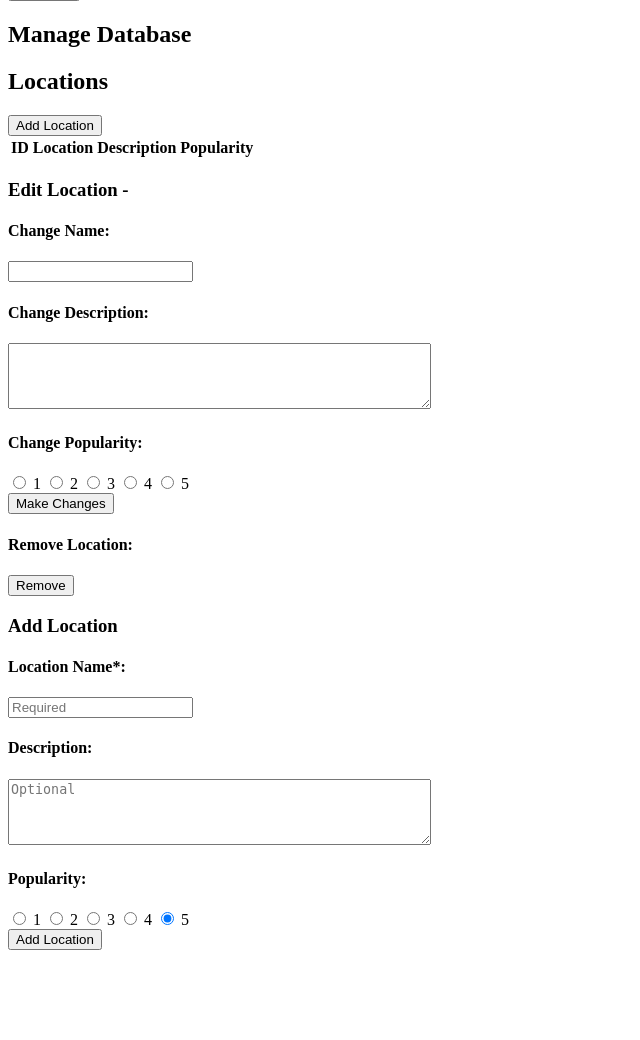
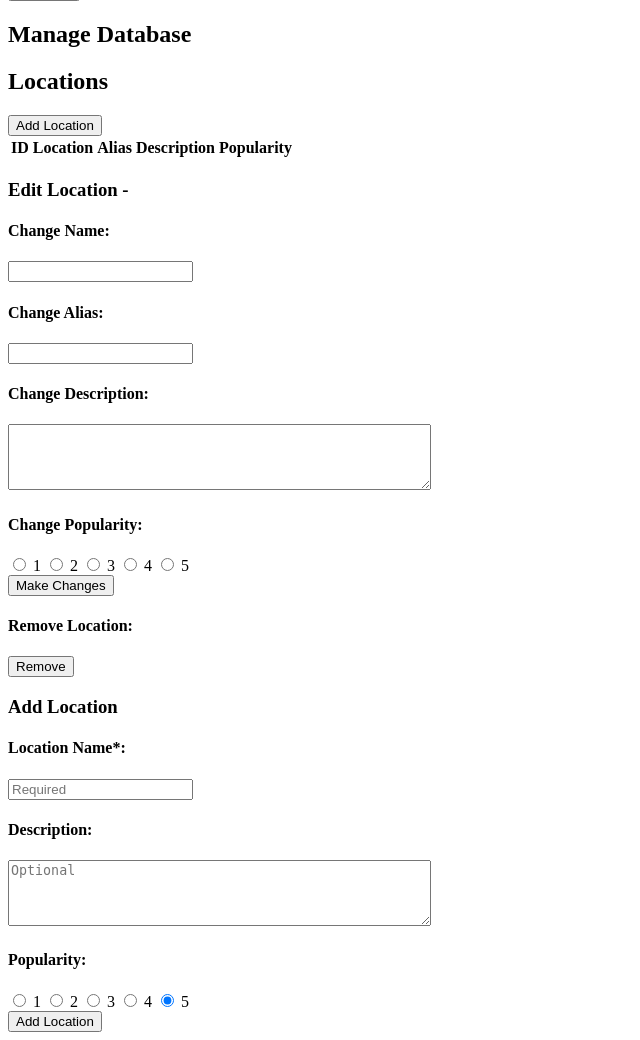
Before and after one commit to lwholten/doyrms-registration, a PHP site: page /pages/html/admin_page.html in a window 1280 px wide. Shown: the part 2431-3471 px from the top of the page, without its empty margins (0-640 px from the left). Before the commit the page ends 3381 px from the top, so only its background shows below. Run offline with PHP 8.4, Linux system fonts and the light colour scheme; lists and menus that the app fills with data are empty.

Commit message:
added 'aliases' where locations can be given an alternative name; moved php used to load tables into a separate folder.

```diff
--- a/css/admin_page.css
+++ b/css/admin_page.css
@@ -45,6 +45,10 @@
 }
 .input_area .input_wrapper {
   grid-template-columns: 30% 40% 30%;
+}
+.input_area .input_wrapper input {
+  text-transform: capitalize;
+  padding: 0px 0px 0px 8px;
 }
 .input_area .submit_wrapper {
   width: 100%;
--- a/pages/html/admin_page.html
+++ b/pages/html/admin_page.html
@@ -84,7 +84,7 @@
               <th>Initials</th>
               <th></th>
             </tr>
-            <?php fillUsersTable() ?>
+            <?php @include('../php/tables/fill_users_table.php'); fillUsersTable() ?>
           </table>
           <footer/>
         </div>
@@ -184,11 +184,12 @@
             <tr>
               <th>ID</th>
               <th>Location</th>
+              <th>Alias</th>
               <th>Description</th>
               <th>Popularity</th>
               <th></th>
             </tr>
-            <?php fillLocationsTable() ?>
+            <?php @include('../php/tables/fill_locations_table.php'); fillLocationsTable() ?>
           </table>
           <footer/>
         </div>
@@ -200,6 +201,10 @@
             <div class="input_wrapper">
               <label for="new_location_name"><h4>Change Name:</h4></label>
               <input id="new_location_name" name="new_location_name" type="text" maxlength="20"></input>
+            </div>
+            <div class="input_wrapper">
+              <label for="new_location_alias"><h4>Change Alias:</h4></label>
+              <input id="new_location_alias" name="new_location_alias" type="text" maxlength="20"></input>
             </div>
             <div class="input_wrapper description">
               <label for="new_location_desc"><h4>Change Description:</h4></label>
--- a/pages/php/autocomplete/autocomplete_locations_input_field.php
+++ b/pages/php/autocomplete/autocomplete_locations_input_field.php
@@ -1,6 +1,6 @@
 <?php
 /*SQL query used to change the location popularity stored on the table*/
-$query = "SELECT `LocationName` FROM `Locations` WHERE LocationName LIKE ? LIMIT 0,3";
+$query = "SELECT `LocationName` FROM `Locations` WHERE LocationName LIKE ? OR LocationAlias LIKE ? LIMIT 0,3";
 /*Connects to the database*/
 $con = new mysqli('localhost', 'dreg_user', 'epq', 'dregDB');
 /*turns the query into a statement*/
@@ -15,7 +15,7 @@ else {
 }
 
 /*Inserts the term into the query*/
-$stmt->bind_param("s", $term);
+$stmt->bind_param("ss", $term, $term);
 /*Executes the statement code*/
 $stmt->execute();
 $result = $stmt->get_result();
```
Also changed, not shown: pages/php/admin_page.php (+8 -48 lines), pages/php/tables/fill_locations_table.php (added, +24 -0 lines), pages/php/tables/fill_users_table.php (added, +23 -0 lines).
